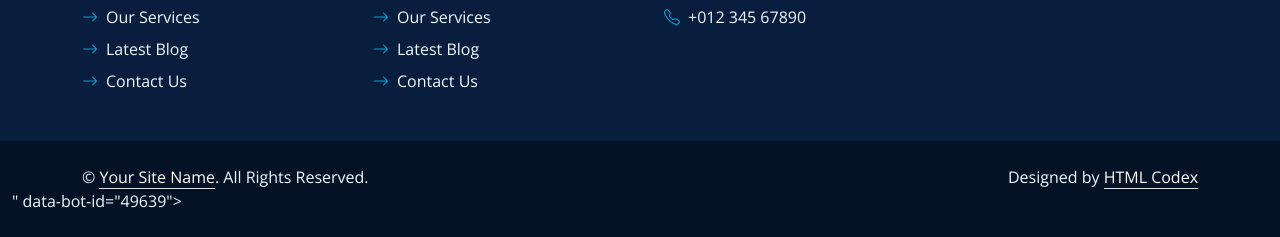
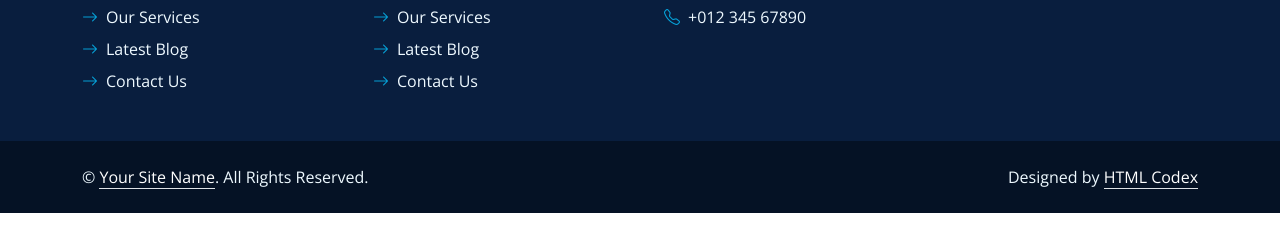
Before and after one commit to Sciens930/ACME_DENTAL_CARE, a plain HTML site: page index.html in a window 1280 px wide. Shown: the part 6444-6681 px from the top of the page. After the commit the page ends 6657 px from the top, so only its background shows below. Drawn offline with nearby package versions, Linux system fonts and the light colour scheme.

Commit message:
Update index.html

```diff
--- a/index.html
+++ b/index.html
@@ -668,7 +668,7 @@
             </div>
         </div>
         <article>
-            <script src="https://app.easyparle.com/js/chat_plugin.js" data-bot-id="45465"></script>" data-bot-id="49639"></script></script>
+            <script src="https://app.easyparle.com/js/chat_plugin.js" data-bot-id="47427"></script>
         </article>
     </div>
     <!-- Footer End -->
```
